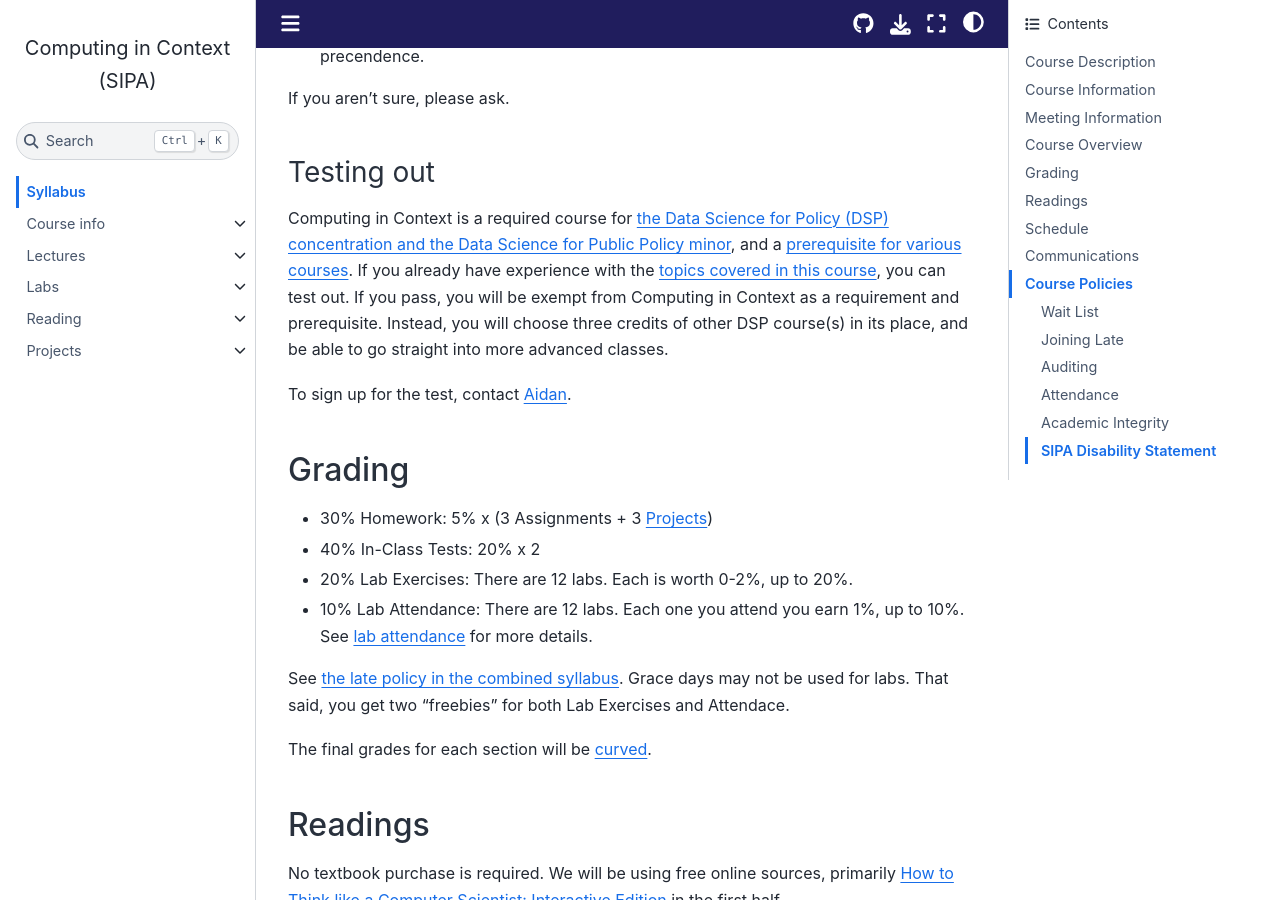
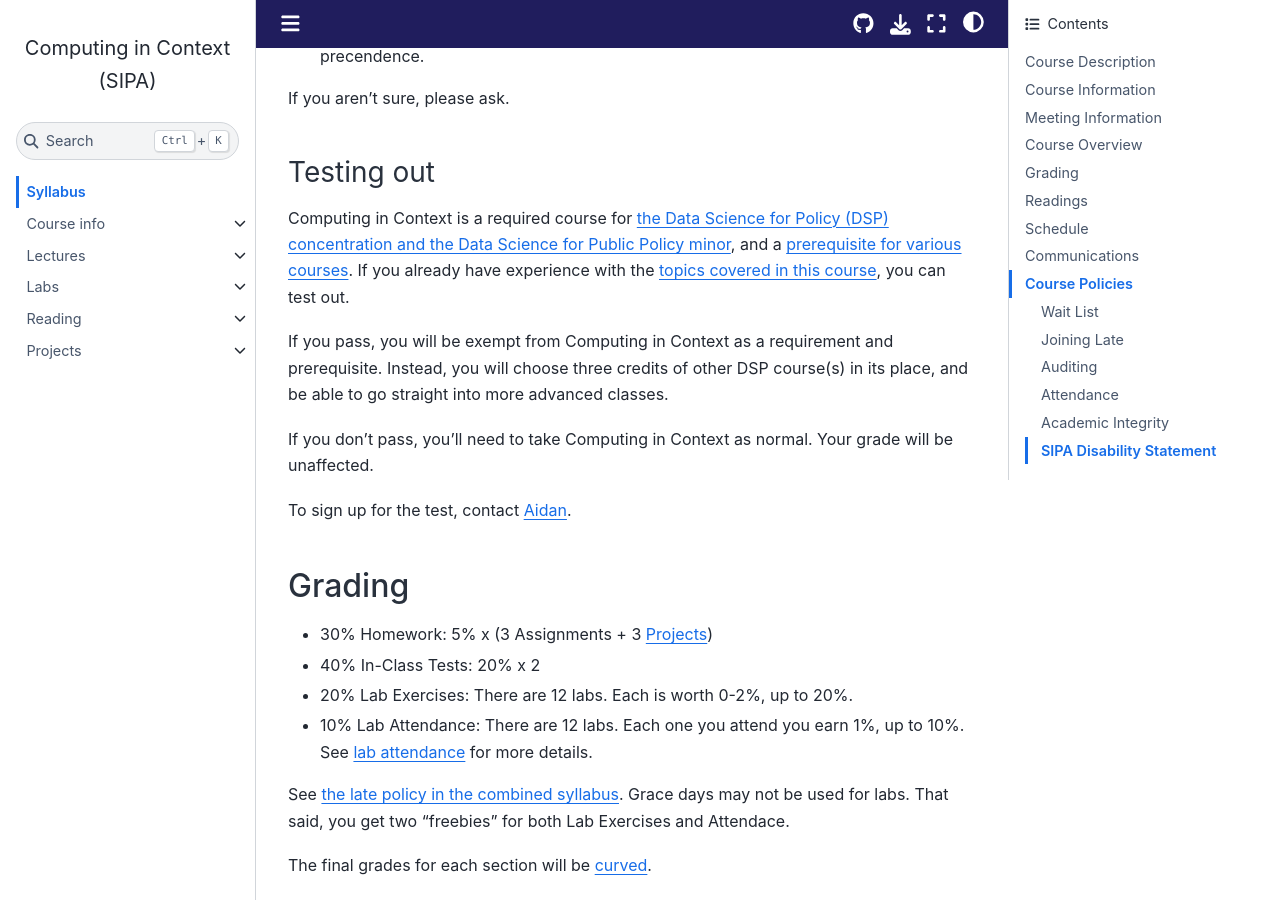
Before and after one commit to afeld/computing-in-context, a Jupyter Book: the page built from index.md, in a window 1280 px wide and 900 px high, scrolled down 3488 px. Built offline with Jupyter Book 1.0.4 settings and Sphinx 7.4.7 and the Sphinx Book theme 1.1.4, drawn with Linux system fonts in a browser that asks for light colours; pages that are not in the unit, such as notebooks, are missing from menus; comment, search, counter and statistics services are not loaded.

Commit message:
explain what happens if students fail to test out

```diff
--- a/index.md
+++ b/index.md
@@ -90,7 +90,11 @@
 
 ### Testing out
 
-Computing in Context is a required course for [the Data Science for Policy (DSP) concentration and the Data Science for Public Policy minor](https://www.sipa.columbia.edu/sipa-education/bulletin/dsp), and a [prerequisite for various courses](#relationship-to-other-courses). If you already have experience with the [topics covered in this course](#schedule), you can test out. If you pass, you will be exempt from Computing in Context as a requirement and prerequisite. Instead, you will choose three credits of other DSP course(s) in its place, and be able to go straight into more advanced classes.
+Computing in Context is a required course for [the Data Science for Policy (DSP) concentration and the Data Science for Public Policy minor](https://www.sipa.columbia.edu/sipa-education/bulletin/dsp), and a [prerequisite for various courses](#relationship-to-other-courses). If you already have experience with the [topics covered in this course](#schedule), you can test out.
+
+If you pass, you will be exempt from Computing in Context as a requirement and prerequisite. Instead, you will choose three credits of other DSP course(s) in its place, and be able to go straight into more advanced classes.
+
+If you don't pass, you'll need to take Computing in Context as normal. Your grade will be unaffected.
 
 To sign up for the test, contact [Aidan](#instructors).
 
```
